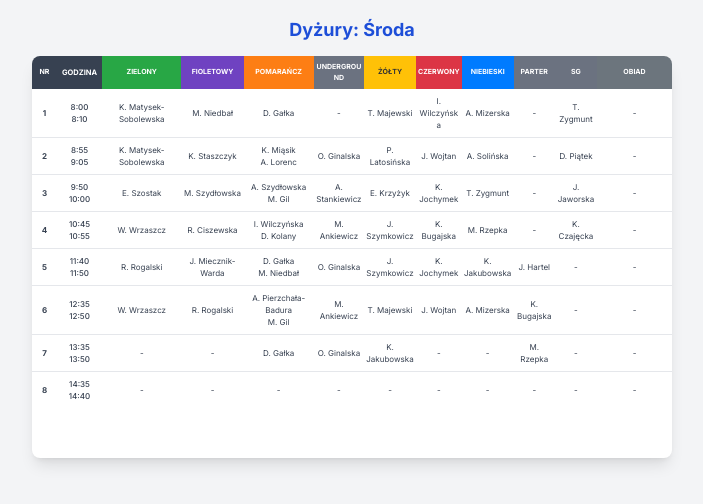
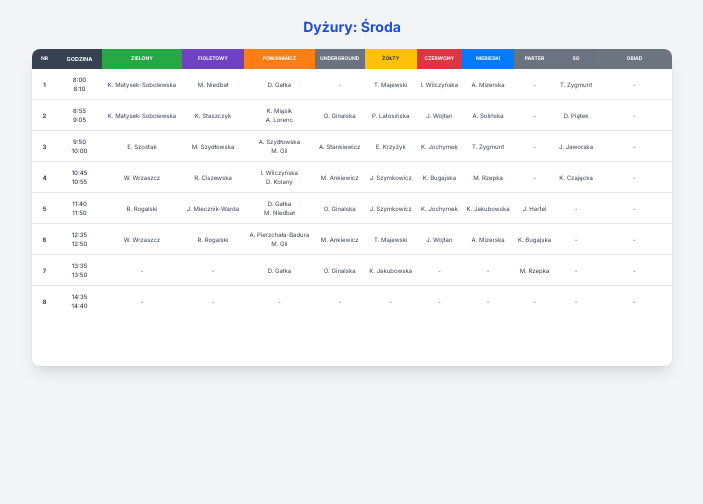
Before and after one commit to Hen9est/gra1, a plain HTML site: page index.html in a window 1280 px wide. Shown: the whole page, without its empty margins (288-991 px from the left). Drawn offline with nearby package versions, Linux system fonts and the light colour scheme.

Commit message:
Update index.html

```diff
--- a/index.html
+++ b/index.html
@@ -30,13 +30,13 @@
         }
         .compact-table th, .compact-table td {
             padding: 6px 2px;
-            font-size: 8px; /* Zmniejszona czcionka */
+            font-size: 6px; /* Zmniejszona czcionka */
             text-align: center;
             white-space: normal;
             word-break: break-word;
         }
         .compact-table thead th {
-             font-size: 7px; /* Zmniejszona czcionka */
+             font-size: 5px; /* Zmniejszona czcionka */
              text-align: center;
         }
         .nr-column {
@@ -44,10 +44,13 @@
         }
         .hour-column {
             width: 45px; /* Zwężona kolumna godzin */
-            font-size: 7.5px !important; /* Zmniejszona czcionka */
+            font-size: 5.5px !important; /* Zmniejszona czcionka */
         }
         .obiad-column {
             width: 75px; /* Poszerzona kolumna obiad */
+        }
+        #current-day-title {
+            font-size: 14px; /* Zmniejszona czcionka z 16px (text-base) */
         }
     </style>
 </head>
@@ -55,7 +58,7 @@
 
     <div style="max-width: 640px;" class="mx-auto">
 
-        <h2 id="current-day-title" class="text-lg font-bold text-center my-3 text-blue-700"></h2>
+        <h2 id="current-day-title" class="font-bold text-center my-3 text-blue-700"></h2>
 
         <main class="bg-white rounded-lg shadow-lg overflow-hidden pb-[50px]">
             <div>
```
